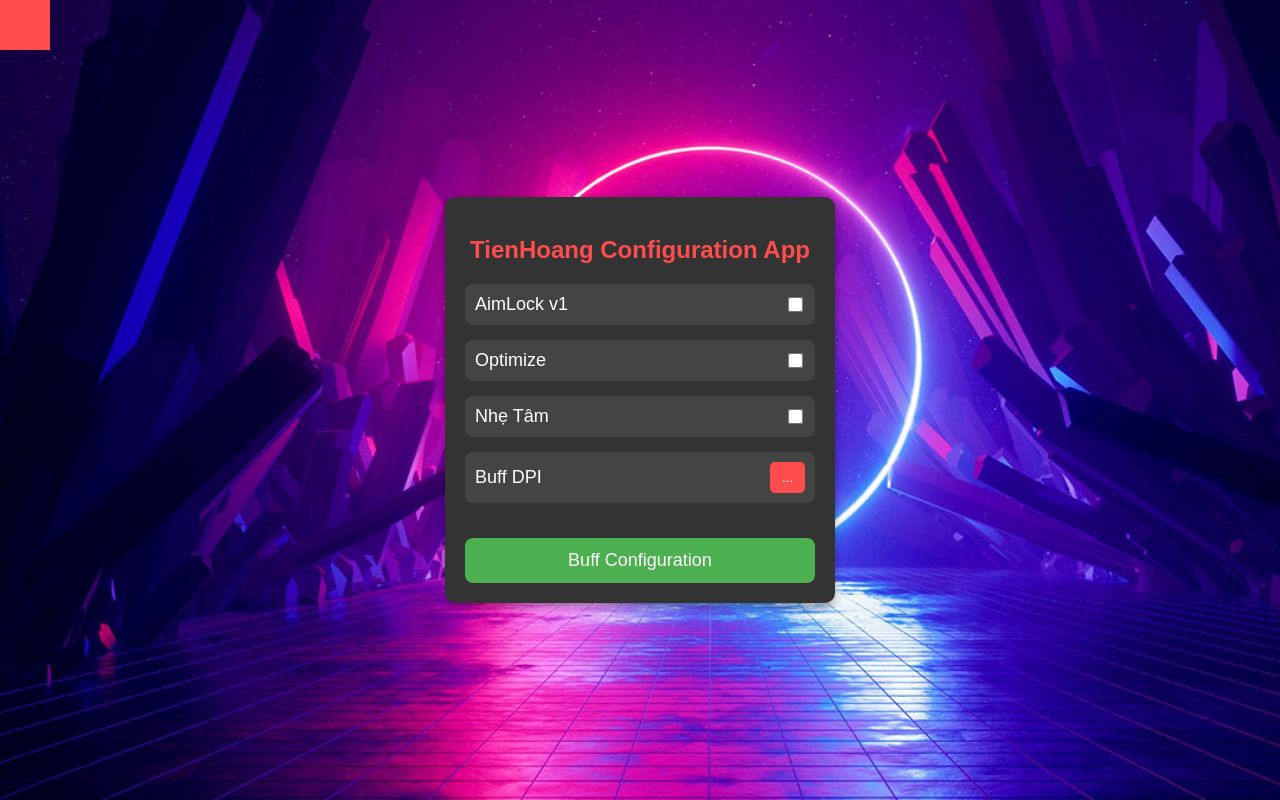
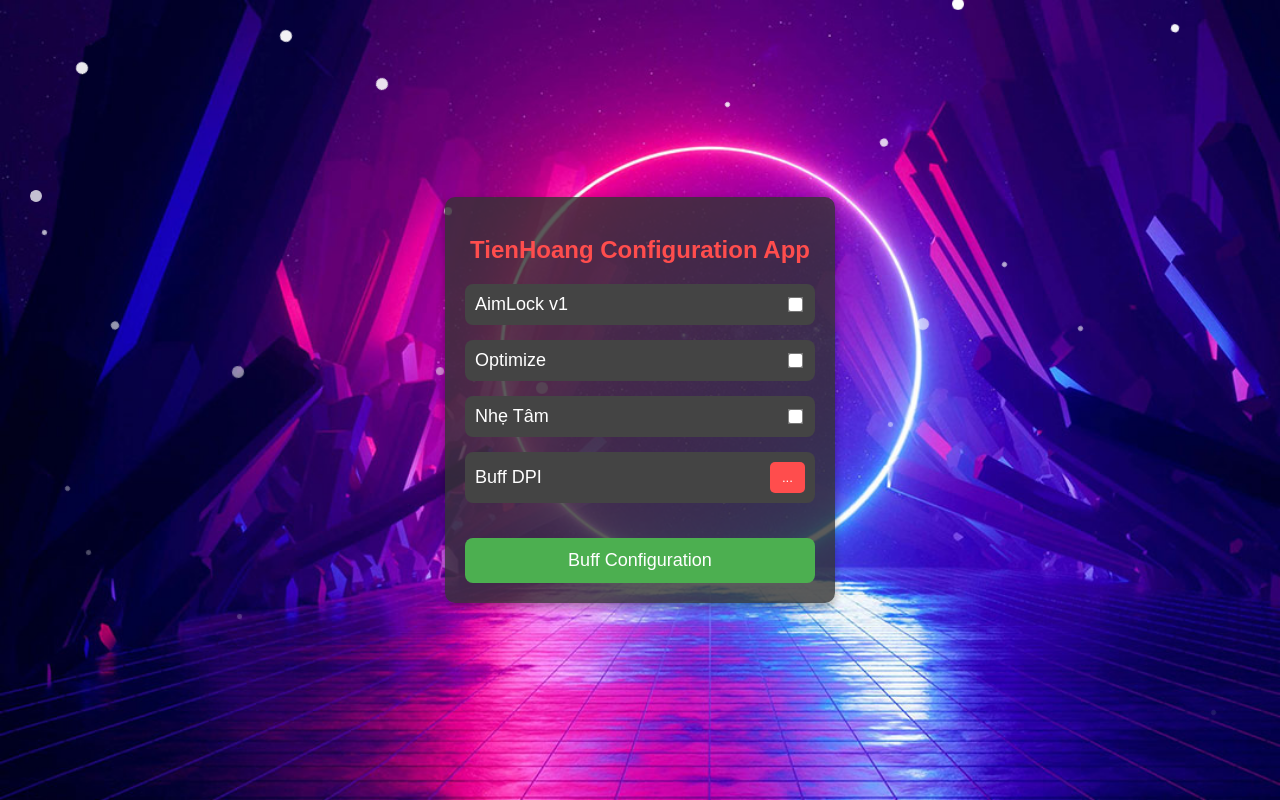
Before and after one commit to hoang1812010/form, a plain HTML site: page index.html in a window 1280 px wide. Drawn offline with Linux system fonts and the light colour scheme.

Commit message:
Update index.html

```diff
--- a/index.html
+++ b/index.html
@@ -4,11 +4,12 @@
     <meta charset="UTF-8">
     <meta name="viewport" content="width=device-width, initial-scale=1.0">
     <title>TienHoang Configuration App</title>
-    <link rel="stylesheet" href="style.css">
+    <link rel="stylesheet" href="style.css"> <!-- Liên kết đến tệp CSS ngoài -->
     <style>
         body {
             font-family: 'Arial', sans-serif;
-            background-color: #1a1a1a;
+            background-image: url('bg.jpg'); /* Đặt hình nền */
+            background-size: cover;
             color: #fff;
             margin: 0;
             padding: 0;
@@ -16,14 +17,58 @@
             justify-content: center;
             align-items: center;
             height: 100vh;
+            overflow: hidden;
+            position: relative;
+        }
+
+        /* Tạo các mảnh tuyết */
+        .snowflake {
+            position: absolute;
+            top: -10px;
+            background-color: white;
+            border-radius: 50%;
+            opacity: 0.8;
+            animation: fall linear infinite;
+        }
+
+        /* Kích thước và vị trí của các mảnh tuyết */
+        .snowflake.small {
+            width: 5px;
+            height: 5px;
+            animation-duration: 5s;
+        }
+
+        .snowflake.medium {
+            width: 8px;
+            height: 8px;
+            animation-duration: 7s;
+        }
+
+        .snowflake.large {
+            width: 12px;
+            height: 12px;
+            animation-duration: 10s;
+        }
+
+        /* Hiệu ứng rơi của các mảnh tuyết */
+        @keyframes fall {
+            0% {
+                transform: translateY(0) rotate(0deg);
+                opacity: 1;
+            }
+            100% {
+                transform: translateY(100vh) rotate(360deg);
+                opacity: 0;
+            }
         }
 
         .menu-container {
-            background-color: #333;
+            background-color: rgba(51, 51, 51, 0.8); /* Đặt nền mờ */
             padding: 20px;
             border-radius: 10px;
             box-shadow: 0 4px 8px rgba(0, 0, 0, 0.3);
             width: 350px;
+            z-index: 2; /* Đảm bảo menu nằm trên các mảnh tuyết */
         }
 
         .menu-title {
@@ -87,31 +132,10 @@
         .submit-button:hover {
             background-color: #45a049;
         }
-
-        /* Style for moving boxes */
-        .moving-box {
-            width: 50px;
-            height: 50px;
-            background-color: #ff4d4d;
-            position: absolute;
-            animation: moveBox 5s infinite;
-        }
-
-        @keyframes moveBox {
-            0% { top: 0; left: 0; }
-            25% { top: 0; left: 90%; }
-            50% { top: 90%; left: 90%; }
-            75% { top: 90%; left: 0; }
-            100% { top: 0; left: 0; }
-        }
     </style>
 </head>
 <body>
-    <div class="moving-box"></div>
-    <div class="moving-box"></div>
-    <div class="moving-box"></div>
-    <div class="moving-box"></div>
-
+    <!-- Mảnh tuyết rơi sẽ tự động được thêm vào -->
     <div class="menu-container">
         <h2 class="menu-title">TienHoang Configuration App</h2>
 
@@ -143,14 +167,55 @@
         function buffDPI() {
             let dpi = prompt("Nhập DPI:");
             if (dpi) {
-                alert("DPI được buff là: " + dpi);
+                alert("DPI được buff!!");
             } else {
                 alert("Bạn chưa nhập DPI!");
             }
         }
+
+        function submitConfig() {
+            let healthBuff = document.getElementById('healthBuff').checked;
+            let speedBuff = document.getElementById('speedBuff').checked;
+            let invisibleBuff = document.getElementById('invisibleBuff').checked;
+
+            let config = {
+                healthBuff: healthBuff,
+                speedBuff: speedBuff,
+                invisibleBuff: invisibleBuff,
+            };
+
             console.log("Cấu hình đã chọn:", config);
             alert("Cấu hình đã được áp dụng!");
         }
+
+        // Tạo mảnh tuyết ngẫu nhiên với kích thước và vị trí khác nhau
+        function createSnowflake() {
+            const snowflake = document.createElement('div');
+            snowflake.classList.add('snowflake');
+
+            // Ngẫu nhiên chọn kích thước (nhỏ, vừa, lớn)
+            const size = Math.random();
+            if (size < 0.33) {
+                snowflake.classList.add('small');
+            } else if (size < 0.66) {
+                snowflake.classList.add('medium');
+            } else {
+                snowflake.classList.add('large');
+            }
+
+            // Vị trí ngẫu nhiên cho mảnh tuyết
+            snowflake.style.left = Math.random() * window.innerWidth + 'px';
+
+            document.body.appendChild(snowflake);
+
+            // Xóa mảnh tuyết sau khi rơi xuống
+            setTimeout(() => {
+                snowflake.remove();
+            }, 10000); // Sau 10 giây
+        }
+
+        // Tạo tuyết rơi liên tục
+        setInterval(createSnowflake, 200); // Tạo một mảnh tuyết mỗi 200ms
     </script>
     <script src="script.js"></script>
 </body>
```
